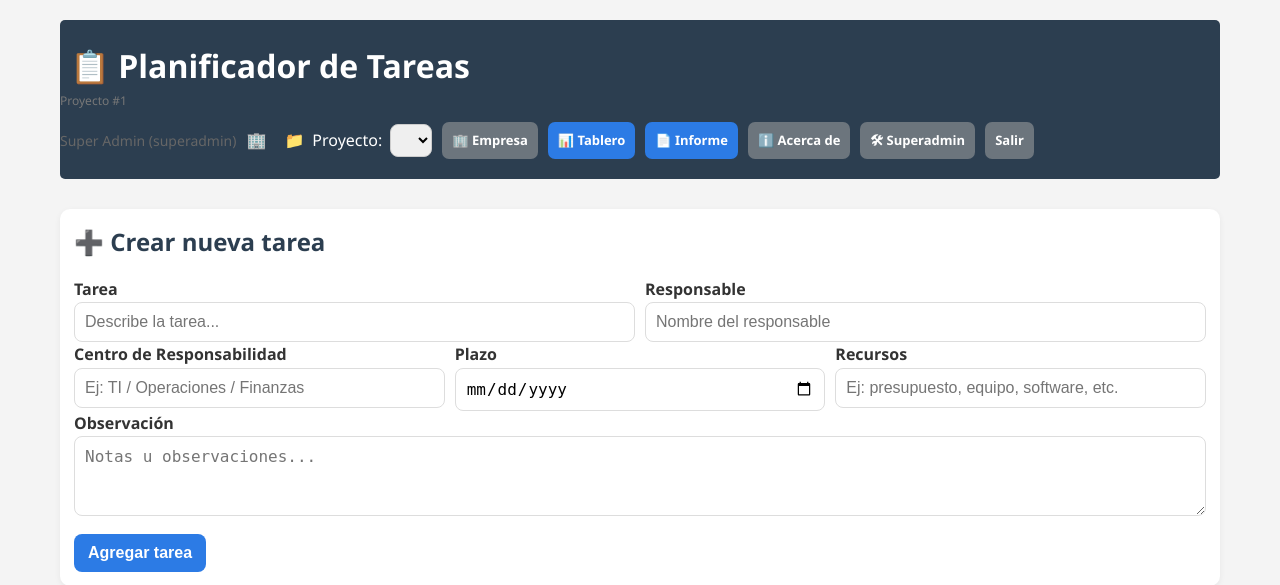
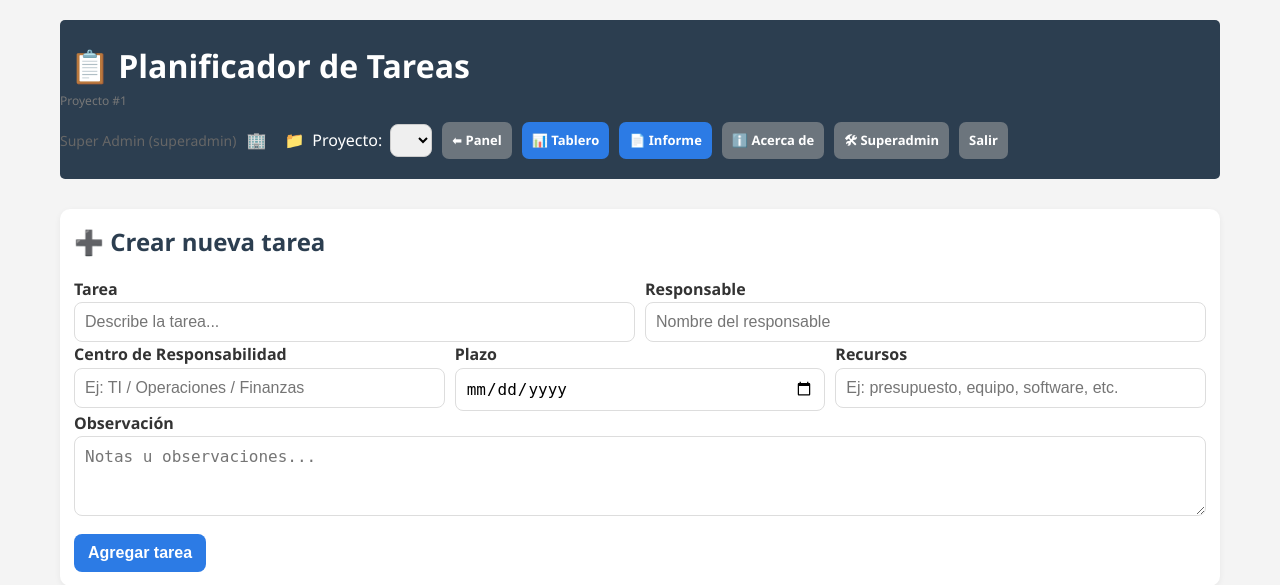
Before and after one commit to Juanmaq7030/gestor-tareas, a Flask app: page /p/1/ in a window 1280 px wide. Shown: the top 585 px of the page. Run offline with Flask 3, Linux system fonts and the light colour scheme; the visitor is signed in with stand-in values (Sample User, id 1); lists and menus that the app fills with data are empty.

Commit message:
Update index.html

```diff
--- a/templates/index.html
+++ b/templates/index.html
@@ -91,7 +91,7 @@ function cambiarProyecto(select){
 </script>
 
 
-          <a class="btn small secondary" href="{{ url_for('empresa_dashboard') }}">🏢 Empresa</a>
+          <a class="btn small secondary" href="{{ url_for('empresa_dashboard') }}">⬅ Panel</a>
           <a class="btn small" href="{{ url_for('proyecto_tablero', proyecto_id=proyecto_id) }}">📊 Tablero</a>
           <a class="btn small" href="{{ url_for('proyecto_informe', proyecto_id=proyecto_id) }}">📄 Informe</a>
           <a class="btn small secondary" href="{{ url_for('about') }}">ℹ️ Acerca de</a>
```
